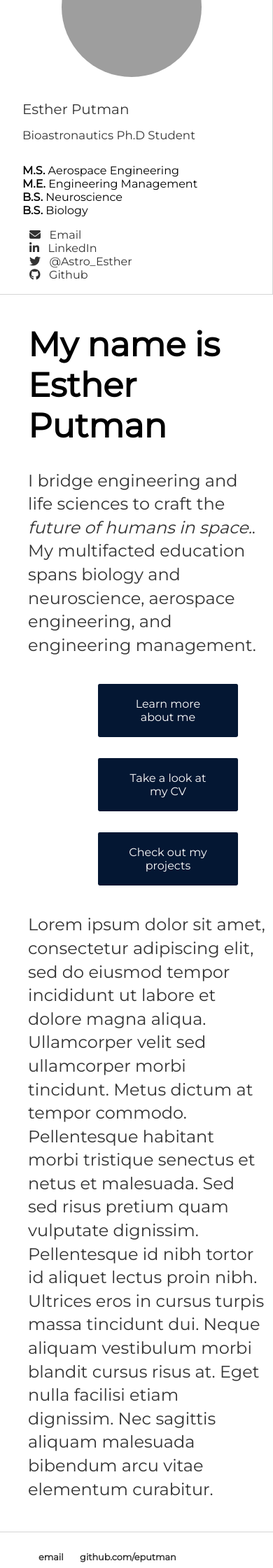
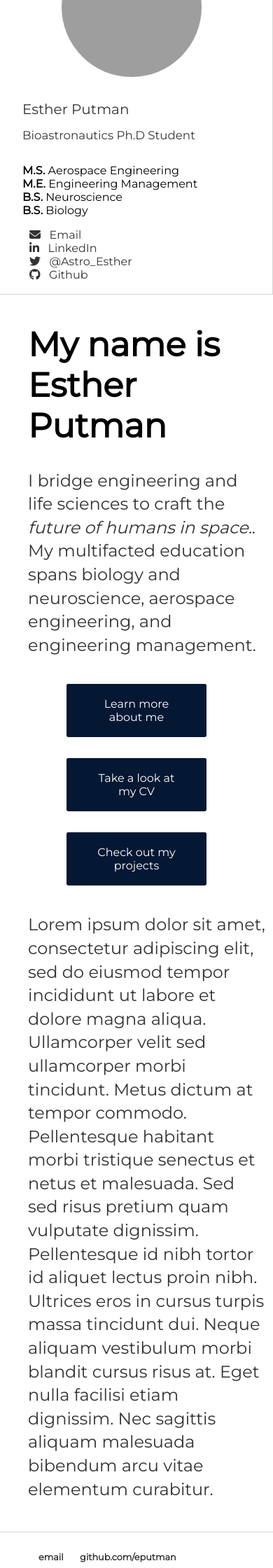
Before and after one commit to eputman/eputman.github.io, a Jekyll site: the page built from index.html, in a window 390 px wide. Shown: the part 498-2738 px from the top of the page at 70% size. Built offline with Jekyll 4.4.1, drawn with Linux system fonts in a browser that asks for light colours; nearby versions of some CDN libraries; grey boxes are pictures that could not be loaded.

Commit message:
Update main.css

```diff
--- a/css/main.css
+++ b/css/main.css
@@ -281,7 +281,7 @@ ul.posts li {
 	}
 .flex-container {
 	flex-wrap: wrap;
-	margin-left: 90px;
+	justify-content: center;
 	}
 .flex-container .box {
   margin: 15px;
```
